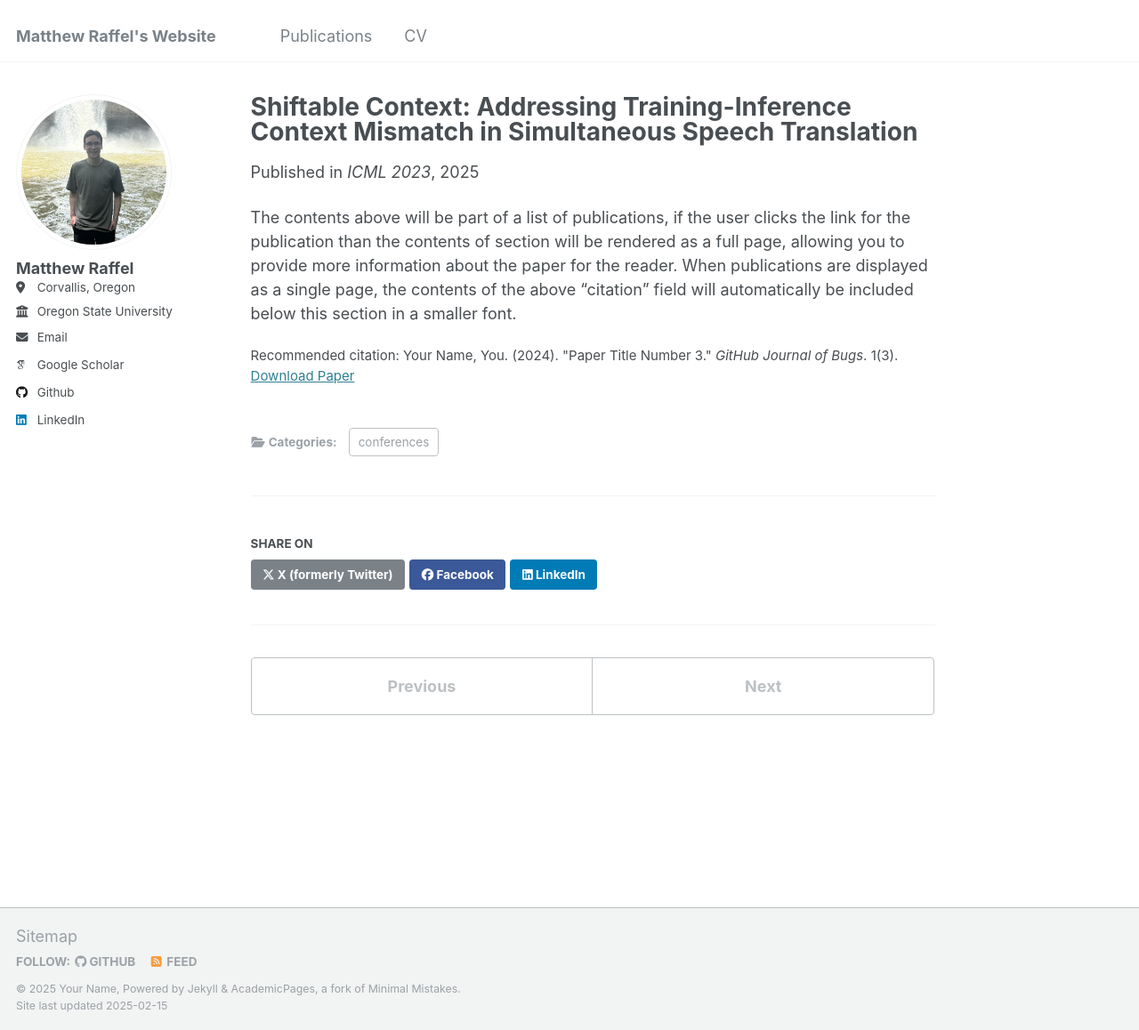
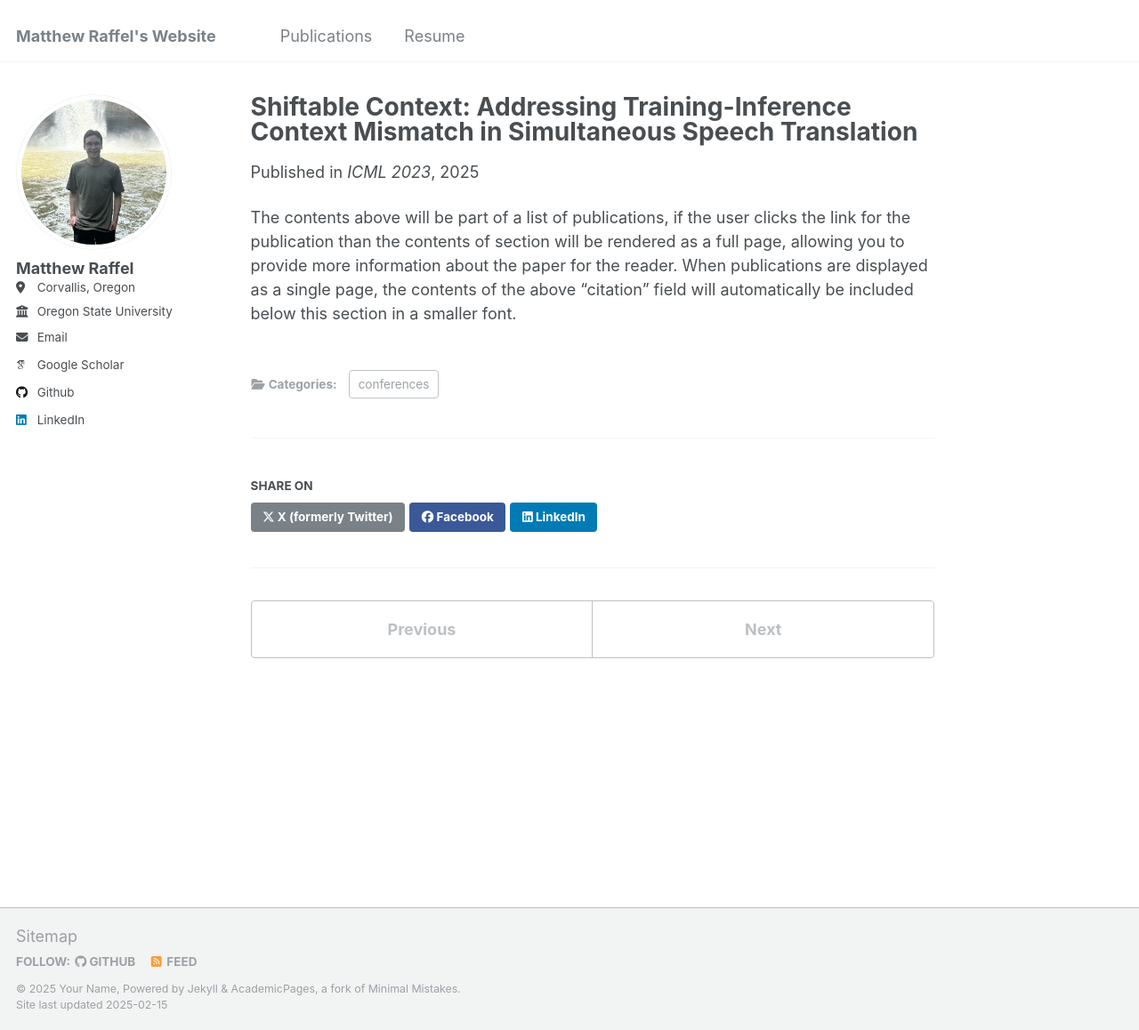
Before and after one commit to Meaffel/meaffel.github.io, a Jekyll site: the page built from _publications/shiftable_countext.md, in a window 1280 px wide and 1158 px high. Shown: the whole window at 89% size. Built offline with Jekyll 4.4.1, drawn with Linux system fonts in a browser that asks for light colours; some web fonts are replaced.

Commit message:
Minor fixes.

```diff
--- a/_data/navigation.yml
+++ b/_data/navigation.yml
@@ -20,5 +20,5 @@ main:
   # - title: "Blog Posts"
   #   url: /year-archive/
 
-  - title: "CV"
-    url: /cv/
+  - title: "Resume"
+    url: /resume/
--- a/_pages/resume.html
+++ b/_pages/resume.html
@@ -9,7 +9,7 @@ redirect_from:
 
 {% include base_path %}
 
-<iframe src="files/raffel_resume.pdf" width="600" height="500">
+<iframe src="http://meaffel.github.io/files/raffel_resume.pdf" width="600" height="500">
 Your browser does not support iframes.
 </iframe>
-<p><a href="files/raffel_resume.pdf" download>Download PDF</a></p>
+<p><a href="http://meaffel.github.io/files/raffel_resume.pdf" download>Download PDF</a></p>
--- a/_publications/shiftable_countext.md
+++ b/_publications/shiftable_countext.md
@@ -2,11 +2,9 @@
 title: "Shiftable Context: Addressing Training-Inference Context Mismatch in Simultaneous Speech Translation"
 collection: publications
 category: conferences
-permalink: /publication/shiftable_context
 excerpt: 'Transformer models using segment-based processing have been an effective architecture for simultaneous speech translation. However, such models create a context mismatch between training and inference environments, hindering potential translation accuracy. We solve this issue by proposing Shiftable Context, a simple yet effective scheme to ensure that consistent segment and context sizes are maintained throughout training and inference, even with the presence of partially filled segments due to the streaming nature of simultaneous translation. Shiftable Context is also broadly applicable to segment-based transformers for streaming tasks. Our experiments on the English-German, English-French, and English-Spanish language pairs from the MUST-C dataset demonstrate that when applied to the Augmented Memory Transformer, a state-of-the-art model for simultaneous speech translation, the proposed scheme achieves an average increase of 2.09, 1.83, and 1.95 BLEU scores across each wait-k value for the three language pairs, respectively, with a minimal impact on computation-aware Average Lagging.'
 venue: 'ICML 2023'
 paperurl: 'https://arxiv.org/pdf/2307.01377'
-citation: 'Your Name, You. (2024). &quot;Paper Title Number 3.&quot; <i>GitHub Journal of Bugs</i>. 1(3).'
 ---
 
 The contents above will be part of a list of publications, if the user clicks the link for the publication than the contents of section will be rendered as a full page, allowing you to provide more information about the paper for the reader. When publications are displayed as a single page, the contents of the above "citation" field will automatically be included below this section in a smaller font.
```
Also changed, not shown: _publications/implicit.md (+4 -7 lines), _publications/simul_llm.md (+0 -1 lines), _publications/simulmask.md (+0 -1 lines).
